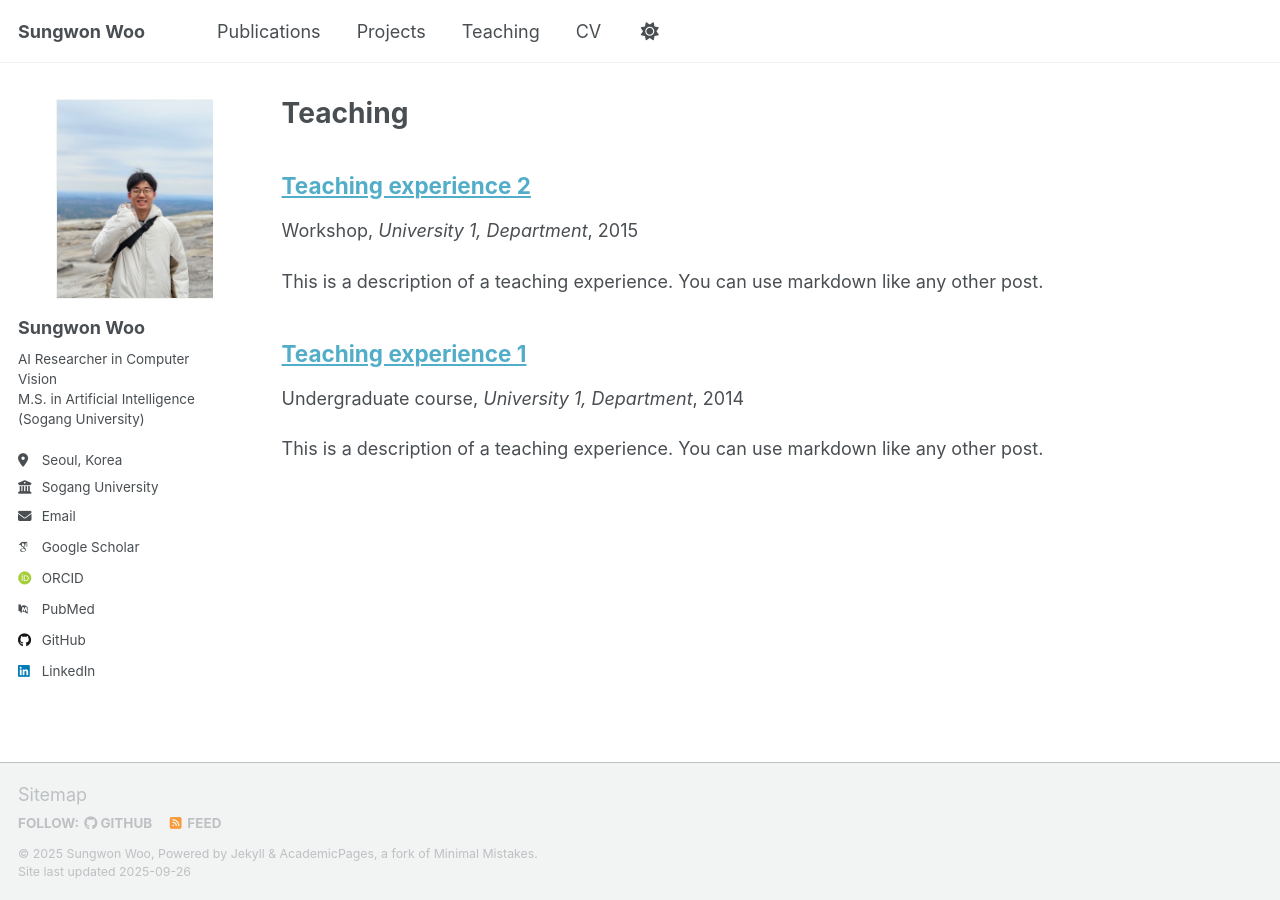
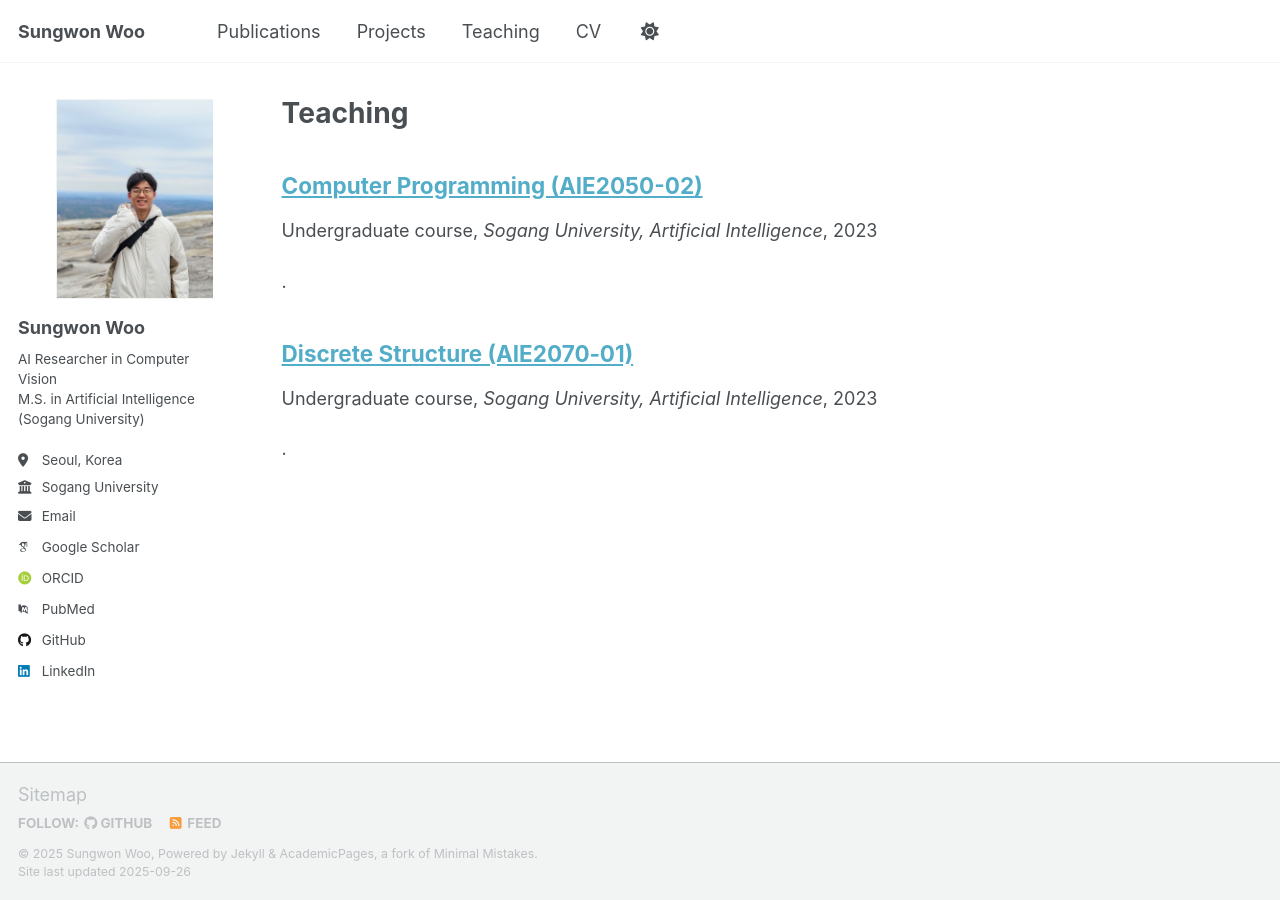
Before and after one commit to sungwon-woo/sungwon-woo.github.io, a Jekyll site: the page built from _pages/teaching.html, in a window 1280 px wide. Built offline with Jekyll 4.4.1, drawn with Linux system fonts in a browser that asks for light colours; some web fonts are replaced; a script that is not in the unit is left out.

Commit message:
edit main page

```diff
--- a/_teaching/2014-spring-teaching-1.md
+++ b/_teaching/2014-spring-teaching-1.md
@@ -1,14 +1,14 @@
 ---
-title: "Teaching experience 1"
+title: "Discrete Structure (AIE2070‑01)"
 collection: teaching
 type: "Undergraduate course"
 permalink: /teaching/2014-spring-teaching-1
-venue: "University 1, Department"
-date: 2014-01-01
-location: "City, Country"
+venue: "Sogang University, Artificial Intelligence"
+date: 2023-09-01
+location: "Seoul, South Korea"
 ---
 
-This is a description of a teaching experience. You can use markdown like any other post.
+.
 
 Heading 1
 ======
--- a/_teaching/2015-spring-teaching-2.md
+++ b/_teaching/2015-spring-teaching-2.md
@@ -1,14 +1,14 @@
 ---
-title: "Teaching experience 2"
+title: "Computer Programming (AIE2050-02)"
 collection: teaching
-type: "Workshop"
-permalink: /teaching/2015-spring-teaching-1
-venue: "University 1, Department"
-date: 2015-01-01
-location: "City, Country"
+type: "Undergraduate course"
+permalink: /teaching/2014-spring-teaching-1
+venue: "Sogang University, Artificial Intelligence"
+date: 2023-09-01
+location: "Seoul, South Korea"
 ---
 
-This is a description of a teaching experience. You can use markdown like any other post.
+.
 
 Heading 1
 ======
```
